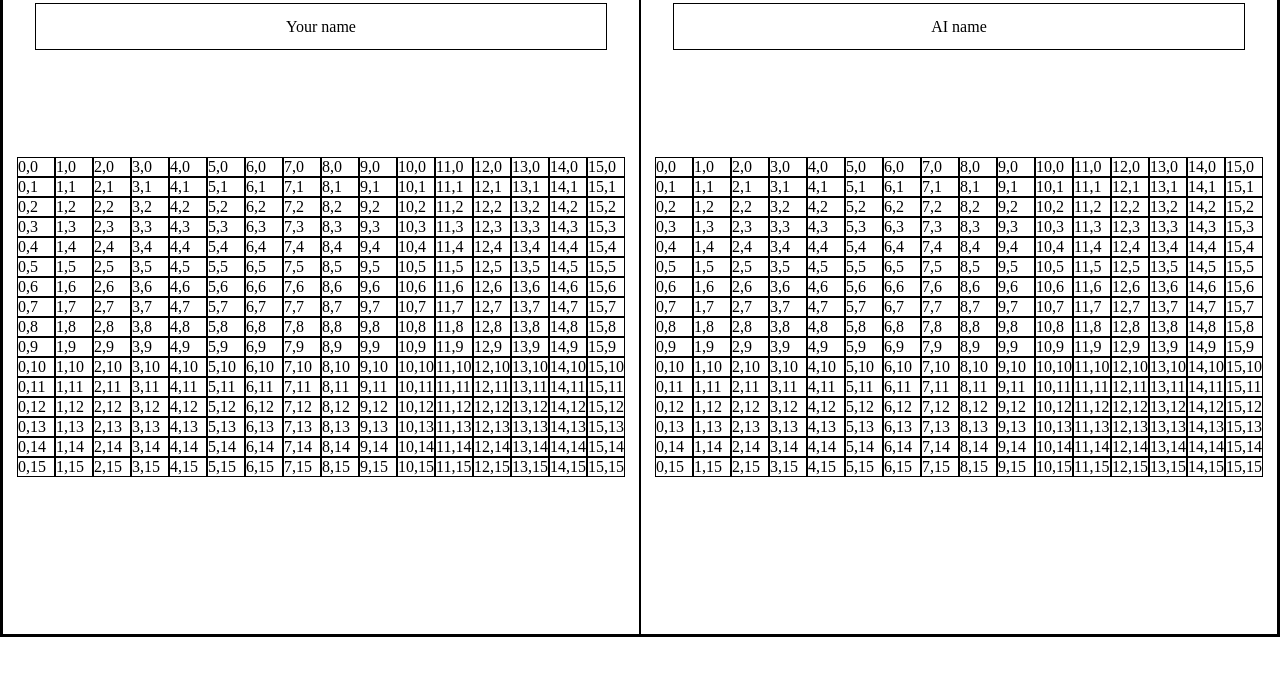
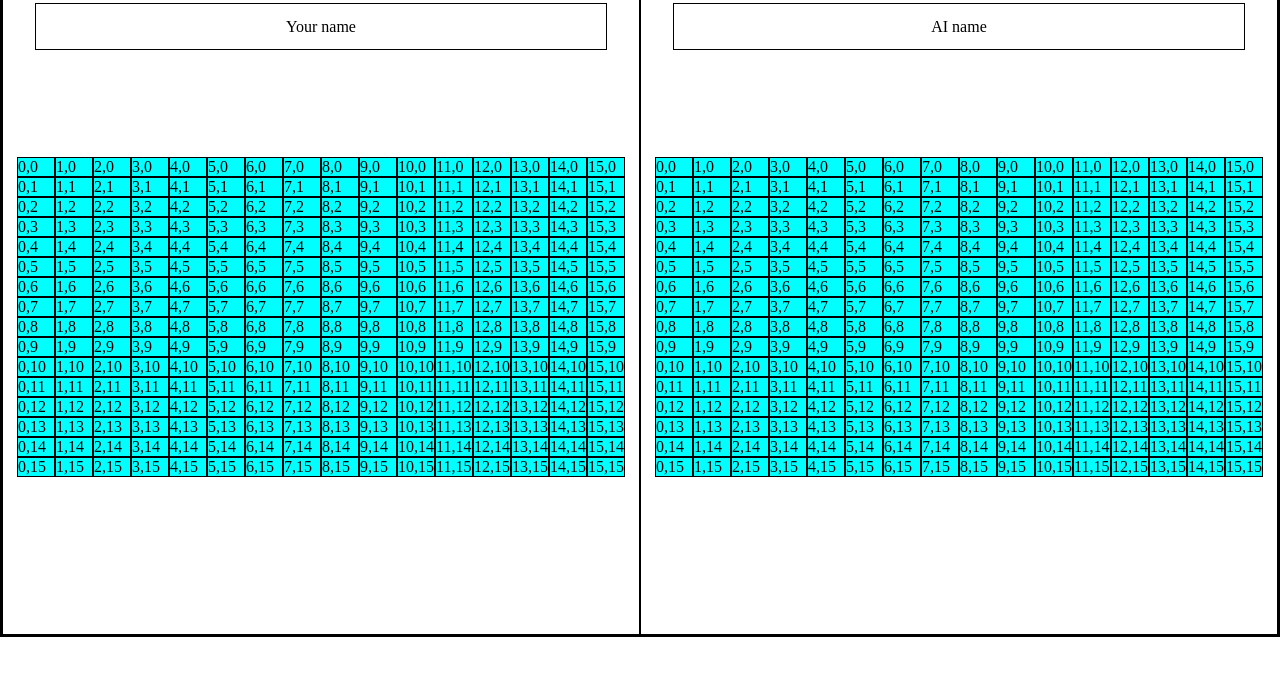
Before and after one commit to SloaneTribble/battleship, a website built with webpack: page src/index.html in a window 1280 px wide. Shown: the part 74-750 px from the top of the page. Built offline with nearby package versions, Linux system fonts and the light colour scheme.

Commit message:
Add empty cell class

```diff
--- a/src/display-boards.js
+++ b/src/display-boards.js
@@ -9,6 +9,7 @@ const displayBoard = function displayOneBoard(owner) {
       column.appendChild(cell);
       cell.classList.add("board-cell");
       cell.classList.add(`${owner}`);
+      cell.classList.add("empty");
       cell.textContent = `${i},${j}`;
     }
     board.appendChild(column);
--- a/src/style.css
+++ b/src/style.css
@@ -75,3 +75,7 @@ body{
     border: .1px solid black;
     font-size: 1rem;
 }
+
+.empty{
+    background-color: aqua;
+}
```
Also changed, not shown: dist/bundle.js, 1 other file.
